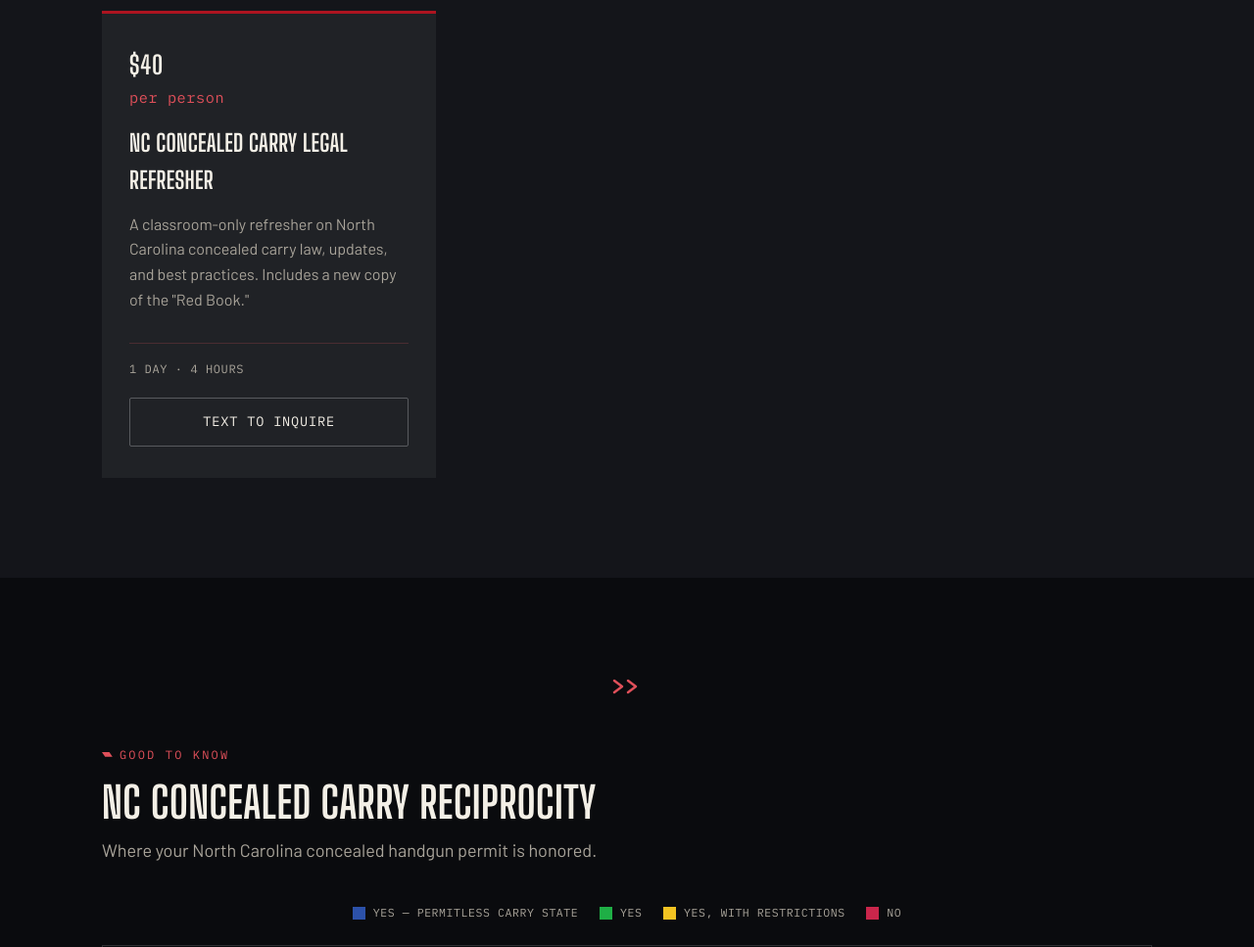
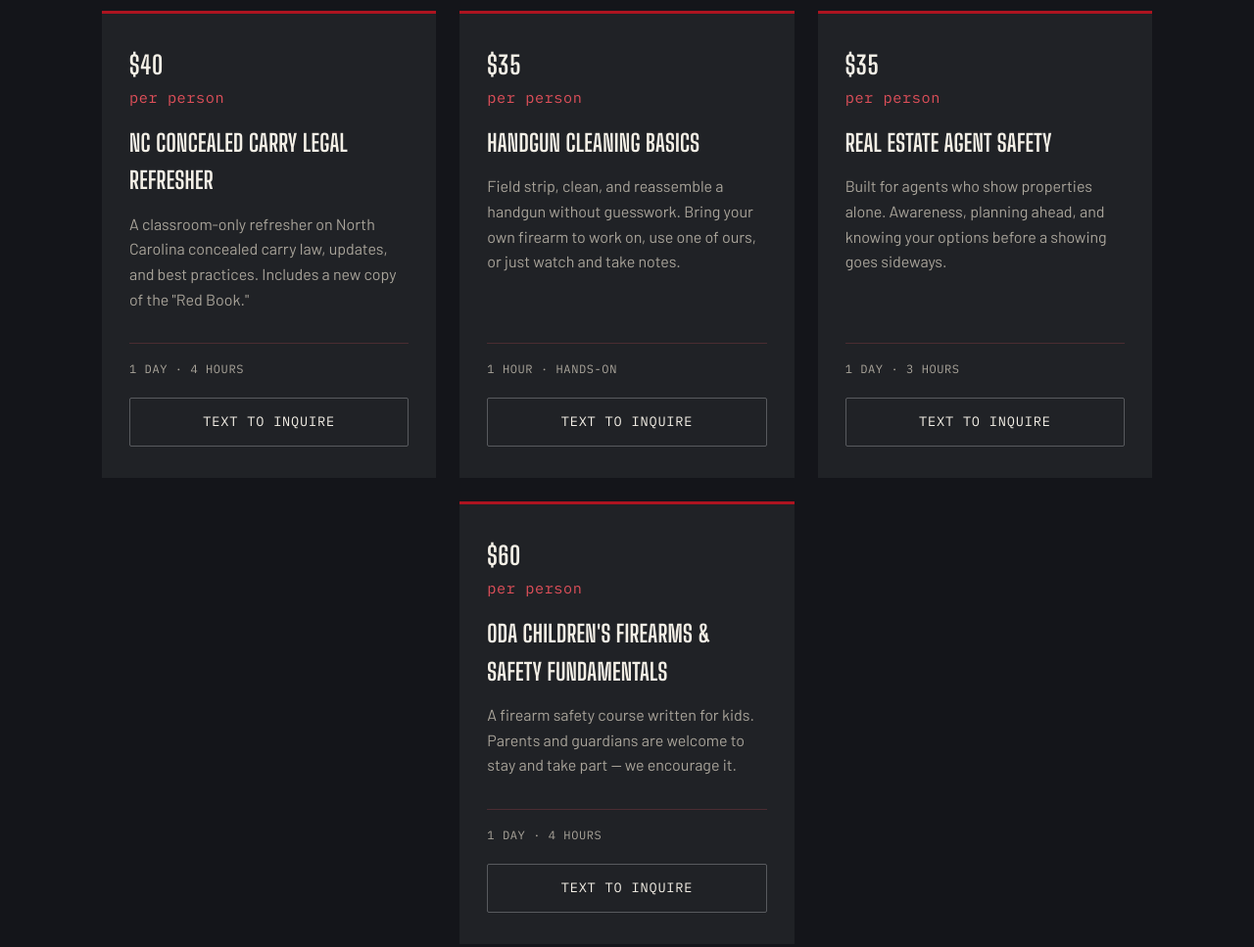
Before and after one commit to ODARico/Onyx-Defense-Academy, a website: page classes.html in a window 1280 px wide. Shown: the part 1000-1967 px from the top of the page at 98% size. Drawn offline with Linux system fonts and the light colour scheme.

Commit message:
Add files via upload

```diff
--- a/classes.html
+++ b/classes.html
@@ -96,6 +96,27 @@
           <div class="class-card__meta">1 Day &middot; 4 Hours</div>
           <a class="btn btn--outline btn--block class-card__cta" href="sms:+19105878450?body=Hi%20Christian%2C%20I%27m%20interested%20in%20the%20NC%20Concealed%20Carry%20Legal%20Refresher%20%28%2440%29.%20Can%20you%20tell%20me%20about%20upcoming%20dates%3F">Text To Inquire</a>
         </div>
+        <div class="class-card reveal">
+          <div class="class-card__price"><strong>$35</strong>per person</div>
+          <h3>Handgun Cleaning Basics</h3>
+          <p>Field strip, clean, and reassemble a handgun without guesswork. Bring your own firearm to work on, use one of ours, or just watch and take notes.</p>
+          <div class="class-card__meta">1 Hour &middot; Hands-On</div>
+          <a class="btn btn--outline btn--block class-card__cta" href="sms:+19105878450?body=Hi%20Christian%2C%20I%27m%20interested%20in%20the%20Handgun%20Cleaning%20Basics%20class%20%28%2435%29.%20Can%20you%20tell%20me%20about%20upcoming%20dates%3F">Text To Inquire</a>
+        </div>
+        <div class="class-card reveal">
+          <div class="class-card__price"><strong>$35</strong>per person</div>
+          <h3>Real Estate Agent Safety</h3>
+          <p>Built for agents who show properties alone. Awareness, planning ahead, and knowing your options before a showing goes sideways.</p>
+          <div class="class-card__meta">1 Day &middot; 3 Hours</div>
+          <a class="btn btn--outline btn--block class-card__cta" href="sms:+19105878450?body=Hi%20Christian%2C%20I%27m%20interested%20in%20the%20Real%20Estate%20Agent%20Safety%20class%20%28%2435%29.%20Can%20you%20tell%20me%20about%20upcoming%20dates%3F">Text To Inquire</a>
+        </div>
+        <div class="class-card reveal">
+          <div class="class-card__price"><strong>$60</strong>per person</div>
+          <h3>ODA Children's Firearms &amp; Safety Fundamentals</h3>
+          <p>A firearm safety course written for kids. Parents and guardians are welcome to stay and take part &mdash; we encourage it.</p>
+          <div class="class-card__meta">1 Day &middot; 4 Hours</div>
+          <a class="btn btn--outline btn--block class-card__cta" href="sms:+19105878450?body=Hi%20Christian%2C%20I%27m%20interested%20in%20the%20ODA%20Children%27s%20Firearms%20%26%20Safety%20Fundamentals%20class%20%28%2460%29.%20Can%20you%20tell%20me%20about%20upcoming%20dates%3F">Text To Inquire</a>
+        </div>
       </div>
     </div>
   </section>
--- a/reciprocity-data.js
+++ b/reciprocity-data.js
@@ -47,12 +47,7 @@ const reciprocityData = {
   // Date these statuses were last verified. Shown on the site.
   asOf: "07/2026",
 
-  // Where visitors go for authoritative, current law -- the USCCA's own
-  // reciprocity and state gun law tool. This is a reference link, NOT your
-  // booking page; keep it pointed at their map.
-  lawUrl: "https://www.usconcealedcarry.com/resources/ccw_reciprocity_map/",
-
-  // Your USCCA instructor listing. Used for the "book a class" link only.
+  // Where visitors go for authoritative, current information.
   usccaUrl: "https://www.usconcealedcarry.com/firearms-training/instructors/north-carolina-instructors/onyx-defense-academy-llc-3016131/",
 
   states: [
--- a/reviews-data.js
+++ b/reviews-data.js
@@ -17,12 +17,15 @@
    - name    : how you want them credited, e.g. "Austin B." First name and last
                initial reads as respectful and keeps a student's full name off
                a public page. Leave "" and the card shows "Verified student".
-   - classId : which class they took. Must be EXACTLY one of these four, or ""
+   - classId : which class they took. Must be EXACTLY one of these seven, or ""
                to leave the card unlabeled:
                  "Concealed Carry"
                  "Basic Handgun"
                  "Handgun One-on-One"
                  "NC Concealed Carry Legal Refresher"
+                 "Handgun Cleaning Basics"
+                 "Real Estate Agent Safety"
+                 "ODA Children's Firearms & Safety Fundamentals"
                Every review currently in this file was from a Concealed Carry
                class. Set this per review as you add other courses.
    - date    : "YYYY-MM-DD", the date of the CLASS (not the review). Used for
--- a/schedule-data.js
+++ b/schedule-data.js
@@ -12,11 +12,14 @@
    4. Save the file
 
    FIELD GUIDE:
-   - classType : must be EXACTLY one of these four (spelling/capitalization matters):
+   - classType : must be EXACTLY one of these seven (spelling/capitalization matters):
                  "Concealed Carry"
                  "Basic Handgun"
                  "Handgun One-on-One"
                  "NC Concealed Carry Legal Refresher"
+                 "Handgun Cleaning Basics"
+                 "Real Estate Agent Safety"
+                 "ODA Children's Firearms & Safety Fundamentals"
    - date      : the class date, formatted "YYYY-MM-DD"  (e.g. September 12, 2026 = "2026-09-12")
    - time      : whatever you want shown, e.g. "9:00 AM - 6:00 PM"
    - location  : where it's happening, e.g. "a range or location near you"
--- a/script.js
+++ b/script.js
@@ -85,11 +85,14 @@
   /* ---- Schedule rendering ----
      Reads window.scheduleData (defined in schedule-data.js) and renders
      it into #schedule-list, soonest date first, past dates dropped. */
-  const CLASS_LABELS = {
+  var CLASS_LABELS = {
     "Concealed Carry": { tag: "CCH Permit Course" },
     "Basic Handgun": { tag: "Beginner Friendly" },
     "Handgun One-on-One": { tag: "Private Session" },
-    "NC Concealed Carry Legal Refresher": { tag: "Classroom Only" }
+    "NC Concealed Carry Legal Refresher": { tag: "Classroom Only" },
+    "Handgun Cleaning Basics": { tag: "Maintenance" },
+    "Real Estate Agent Safety": { tag: "Professional Safety" },
+    "ODA Children's Firearms & Safety Fundamentals": { tag: "Youth Class" }
   };
 
   // Parses "YYYY-MM-DD" as a LOCAL date (not UTC), so the date shown
--- a/styles.css
+++ b/styles.css
@@ -390,6 +390,10 @@ button { font: inherit; }
   margin-top: 3rem;
 }
 @media (max-width: 900px) { .class-grid { grid-template-columns: 1fr 1fr; } }
+/* With 7 cards the last one lands alone on its own row -- centre it so it
+   reads as intentional rather than orphaned. Harmless at other card counts. */
+.class-grid > :last-child:nth-child(3n + 1) { grid-column: 2; }
+@media (max-width: 900px) { .class-grid > :last-child:nth-child(3n + 1) { grid-column: auto; } }
 @media (max-width: 640px) { .class-grid { grid-template-columns: 1fr; } }
 
 .class-card {
@@ -617,6 +621,8 @@ button { font: inherit; }
   margin-top: 2.5rem;
 }
 @media (max-width: 760px) { .teaser-grid { grid-template-columns: 1fr; } }
+.teaser-grid > :last-child:nth-child(3n + 1) { grid-column: 2; }
+@media (max-width: 760px) { .teaser-grid > :last-child:nth-child(3n + 1) { grid-column: auto; } }
 
 .teaser-card {
   background: var(--onyx-raised);
```
Also changed, not shown: index.html (+15 -0 lines).
